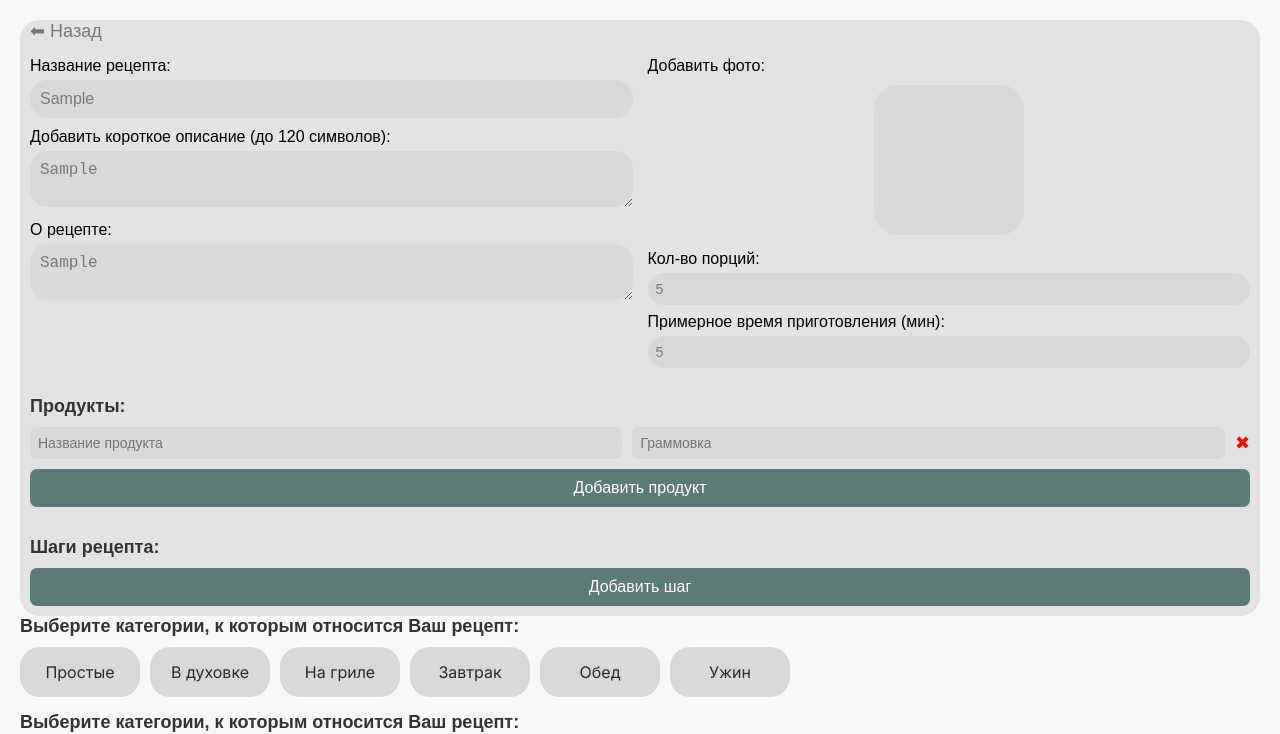
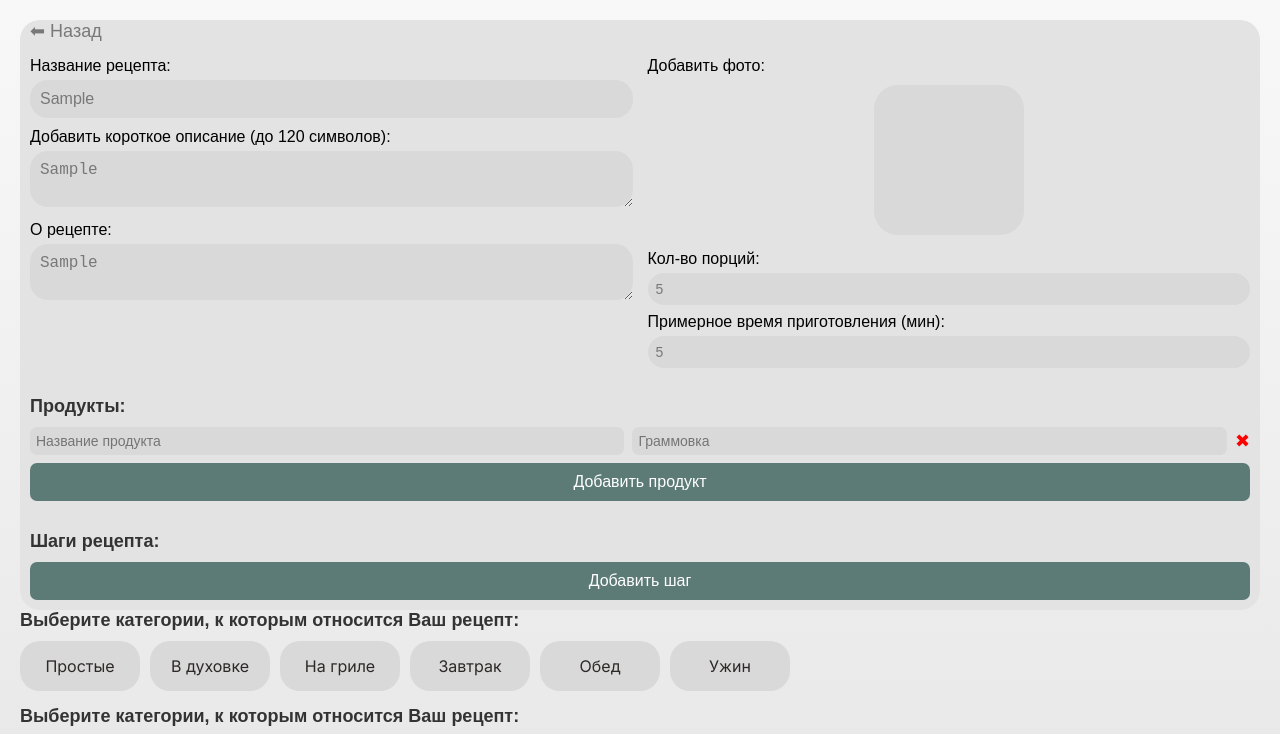
Before and after one commit to Jimaet/diplom, a plain HTML site: page create.html in a window 1280 px wide. Both pictures are taken after typing "Sample", "Sample", "Sample", "5", "5" into the empty fields and a click on the button "Добавить продукт". Shown: the top 734 px of the page. Drawn offline with Linux system fonts and the light colour scheme.

Commit message:
Update create.css

```diff
--- a/create.css
+++ b/create.css
@@ -1,6 +1,6 @@
 body {
     font-family: Arial, sans-serif;
-    background-color: #F8F8F8;
+    background: linear-gradient(to bottom, #f8f8f8, #e0e0e0);
     margin: 0;
     padding: 20px;
     max-width: 100vw;
@@ -107,18 +107,19 @@ body {
 .product-item {
     display: flex;
     align-items: center;
-    gap: 10px;
-    margin-bottom: 10px;
+    gap: 8px;  /* Было 10px */
+    margin-bottom: 8px; /* Было 10px */
 }
 
 .product-item input {
     flex: 1;
-    padding: 8px;
+    padding: 6px;  /* Было 8px */
     border-radius: 7px;
     border: none;
     background-color: #D9D9D9;
     color: #797878;
     font-size: 14px;
+    width: calc(100% - 40px); /* Добавлено для учета кнопки удаления */
 }
 
 .delete-btn {
```
